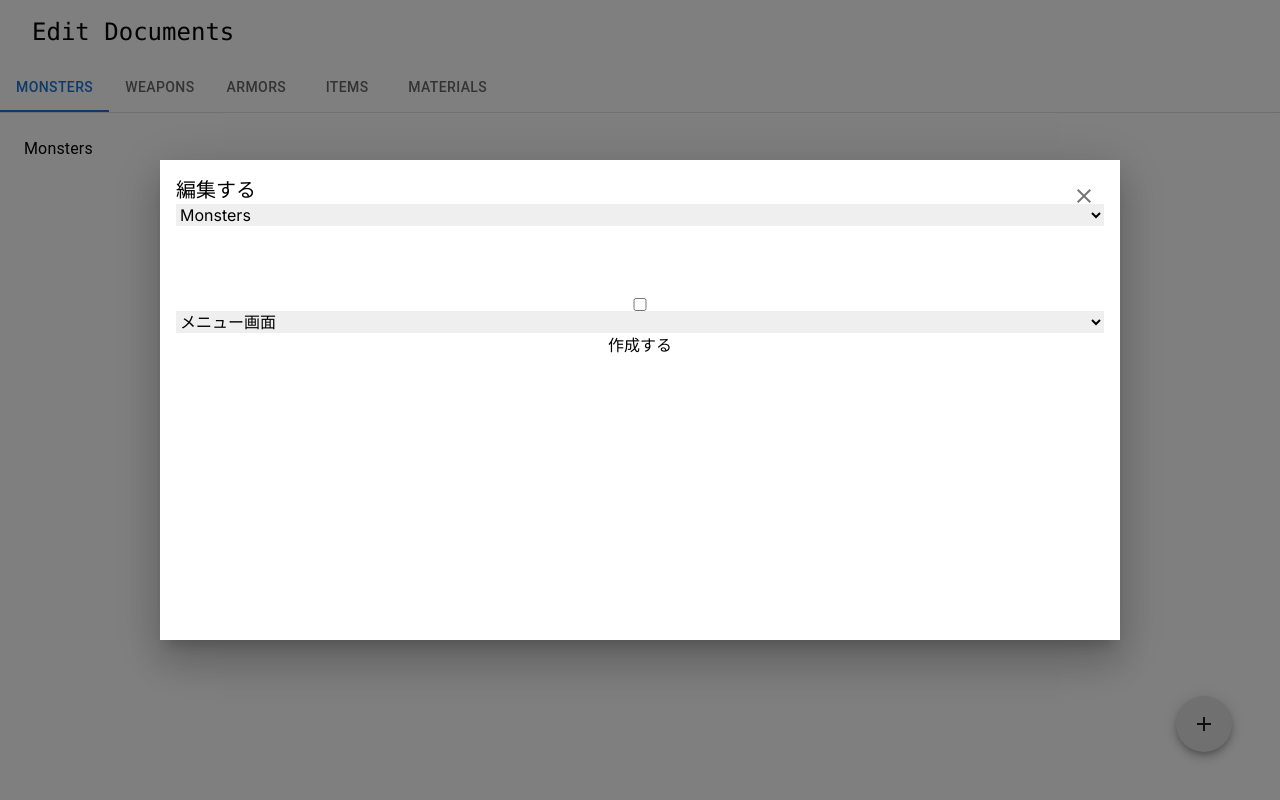
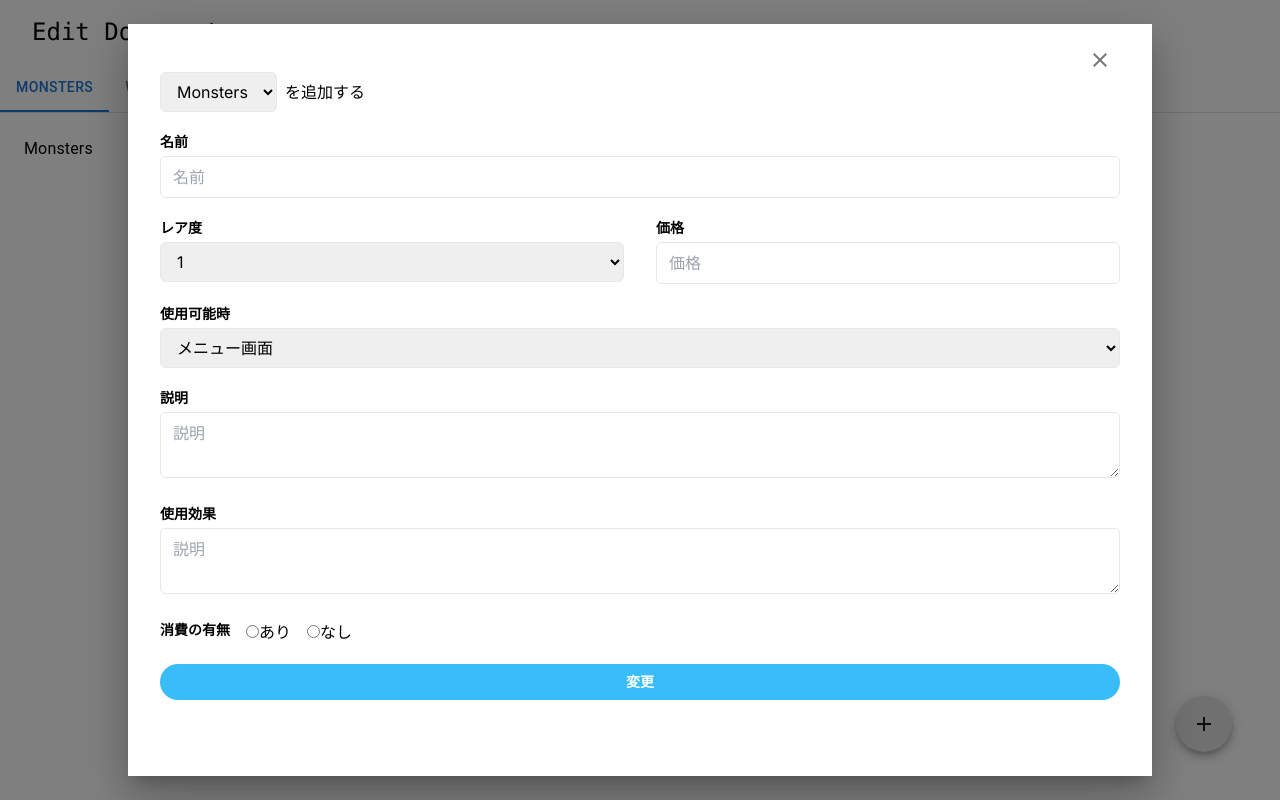
Before and after one commit to Krostar5793/itky-quest, a Next.js app in the folder itky-gui/: page /dashboard/edit in a window 1280 px wide. Both pictures are taken after a click on the element 1204 px from the left and 724 px from the top of the page. Built offline with nearby package versions, Linux system fonts and the light colour scheme.

Commit message:
Add form

```diff
--- a/itky-gui/src/app/components/Edit.tsx
+++ b/itky-gui/src/app/components/Edit.tsx
@@ -1,6 +1,7 @@
 'use client';
 
 import { useState } from 'react';
+import Loading from '@/app/components/Loading';
 import Box from '@mui/material/Box';
 import Button from '@mui/material/Button';
 import Typography from '@mui/material/Typography';
@@ -15,11 +16,12 @@ const style = {
   top: '50%',
   left: '50%',
   transform: 'translate(-50%, -50%)',
-  height: '60vh',
-  width: '75vw',
+  height: '94vh',
+  width: '80vw',
   bgcolor: 'background.paper',
   boxShadow: 24,
-  p: 2,
+  px: 4,
+  py: 2
 };
 
 const closeButtonStyle = {
@@ -28,9 +30,14 @@ const closeButtonStyle = {
 };
 
 const Edit = () => {
+  const [loading, setLoading] = useState(false);
   const [open, setOpen] = useState(false);
   const handleOpen = () => setOpen(true);
   const handleClose = () => setOpen(false);
+
+  const handleSubmit = () => {
+
+  };
 
   return (
     <>
@@ -46,28 +53,125 @@ const Edit = () => {
               <CloseIcon />
             </IconButton>
           </Box>
-          <form className='flex flex-col'>
-            <h2 className='text-xl'>編集する</h2>
-            <select>
-              <option value='Monsters'>Monsters</option>
-              <option value='Weapons'>Weapons</option>
-              <option value='Armors'>Armors</option>
-              <option value='Items'>Items</option>
-              <option value='Materials'>Materials</option>
-            </select>
-            <label>
-              <input type='number' />
-            </label>
-            <input type='text' />
-            <input type='text' />
-            <input type='checkbox' />
-            <select>
-              <option value='メニュー画面'>メニュー画面</option>
-              <option value='戦闘画面'>戦闘画面</option>
-              <option value='常時'>常時</option>
-              <option value='使用不可'>使用不可</option>
-            </select>
-            <button type='submit'>作成する</button>
+          <form onSubmit={handleSubmit} className='mt-8'>
+            {/* 編集対象の選択 */}
+            <div className='mb-5 flex space-x-2'>
+              <div>
+                <select
+                  className='w-full rounded-md border px-3 py-2 focus:border-sky-500 focus:outline-none'
+                  id='editType'
+                >
+                  <option>Monsters</option>
+                  <option>Weapons</option>
+                  <option>Armors</option>
+                  <option>Items</option>
+                  <option>Materials</option>
+                </select>
+              </div>
+              <p className='py-2'>を追加する</p>
+            </div>
+
+
+            {/* 名前の入力 */}
+            <div className='mb-5'>
+              <div className='mb-1 text-sm font-bold'>名前</div>
+              <input
+                type='text'
+                className='w-full rounded-md border px-3 py-2 focus:border-sky-500 focus:outline-none'
+                placeholder='名前'
+                id='name'
+                required
+              />
+            </div>
+
+            {/* レア度の選択 */}
+            <div className='flex space-x-8'>
+              <div className='mb-5 flex-1'>
+                <div className='mb-1 text-sm font-bold'>レア度</div>
+                <select
+                  className='w-full rounded-md border px-3 py-2 focus:border-sky-500 focus:outline-none'
+                  id='rarity'
+                >
+                  <option>1</option>
+                  <option>2</option>
+                  <option>3</option>
+                  <option>4</option>
+                  <option>5</option>
+                </select>
+              </div>
+
+              {/* 価格の入力 */}
+              <div className='mb-5 flex-1'>
+                <div className='mb-1 text-sm font-bold'>価格</div>
+                <input
+                  type='number'
+                  className='w-full rounded-md border px-3 py-2 focus:border-sky-500 focus:outline'
+                  placeholder='価格'
+                  id='price'
+                />
+              </div>
+            </div>
+
+            {/* 使用可能時の選択 */}
+            <div className='mb-5'>
+              <div className='mb-1 text-sm font-bold'>使用可能時</div>
+              <select
+                className='w-full rounded-md border px-3 py-2 focus:border-sky-500 focus:outline-none'
+                id='rarity'
+              >
+                <option>メニュー画面</option>
+                <option>戦闘画面</option>
+                <option>常時</option>
+                <option>使用不可</option>
+              </select>
+            </div>
+
+            {/* 説明の入力 */}
+            <div className='mb-5'>
+              <div className='mb-1 text-sm font-bold'>説明</div>
+              <textarea
+                className='w-full rounded-md border px-3 py-2 focus:border-sky-500 focus:outline-none'
+                placeholder='説明'
+                id='content'
+              />
+            </div>
+
+            {/* 使用効果 */}
+            <div className='mb-5'>
+              <div className='mb-1 text-sm font-bold'>使用効果</div>
+              <textarea
+                className='w-full rounded-md border px-3 py-2 focus:border-sky-500 focus:outline-none'
+                placeholder='説明'
+                id='effect'
+              />
+            </div>
+
+            {/* 消費の有無 */}
+            <div className='mb-5 flex space-x-4'>
+              <div className='mb-1 text-sm font-bold'>消費の有無</div>
+              <div>
+                <input type='radio' id='consumable' name='isConsumable' value='consumable' />
+                <label htmlFor='consumable'>あり</label>
+              </div>
+              <div>
+                <input type='radio' id='unconsumable' name='isConsumable' value='unconsumable' />
+                <label htmlFor='unconsumable'>なし</label>
+              </div>
+            </div>
+
+            {/* 変更ボタン */}
+            <div className='mb-5'>
+              {loading ? (
+                <Loading />
+              ) : (
+                <button
+                  type='submit'
+                  className='w-full rounded-full bg-sky-400 p-2 text-sm font-bold text-white'
+                >
+                  変更
+                </button>
+              )}
+            </div>
           </form>
         </Box>
       </Modal>
--- /dev/null
+++ b/itky-gui/src/app/components/Loading.tsx
@@ -0,0 +1,9 @@
+const Loading = () => {
+  return (
+    <div className='flex justify-center'>
+      <div className='size-7 animate-spin rounded-full border-2 border-sky-500 border-t-transparent' />
+    </div>
+  );
+};
+
+export default Loading;
```
